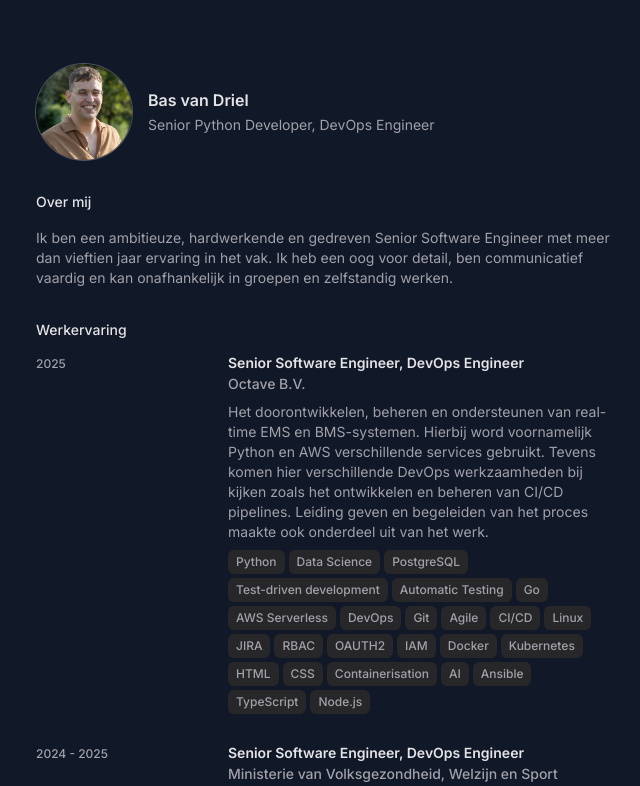
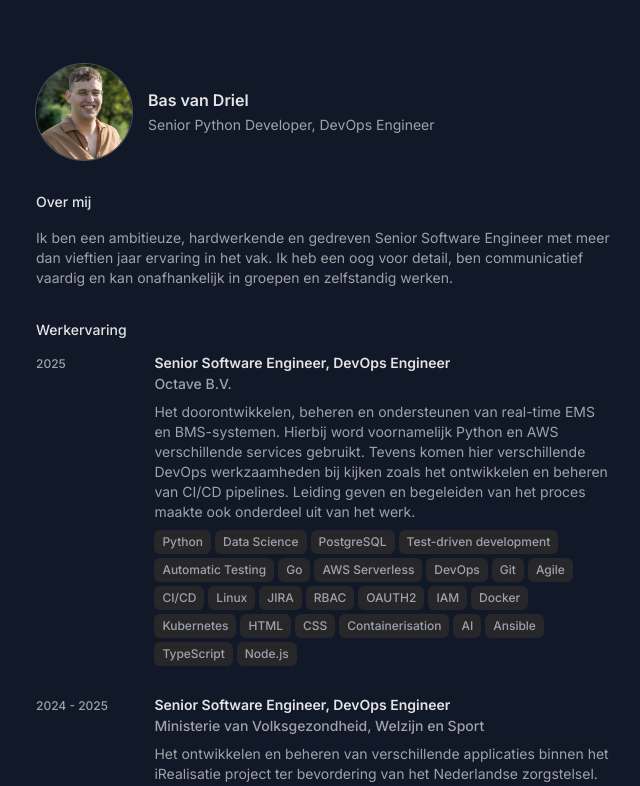
Before and after one commit to basvandriel/portfolio-website, a React (Create React App) app: page / in a window 1280 px wide. Shown: the top 786 px of the page, without its empty margins (316-956 px from the left). Built offline with nearby package versions, Linux system fonts and the light colour scheme; what @react-pdf/renderer, react-pdf-tailwind would draw is missing.

Commit message:
work on cols

```diff
--- a/src/RedesignedWorkSection.tsx
+++ b/src/RedesignedWorkSection.tsx
@@ -30,15 +30,11 @@ const WorkExperienceListing = ({
       : formattedStart + " - " + formattedEnd;
 
   return (
-    <div className="flex w-full">
-      {/* duration section */}
-      <div className="w-1/3 text-xs text-zinc-400 font-medium">
-        {/* {formattedStart == formattedEnd ? formattedStart : ""} */}
-        {formattedDate}
-      </div>
+    <div className="grid grid-cols-5 w-full gap-4">
+      <div className="text-xs text-zinc-400 font-medium">{formattedDate}</div>
 
       {/* description section */}
-      <div className="w-2/3">
+      <div className="col-span-4">
         <h4 className="text-sm text-zinc-200 font-semibold align-middle leading-none">
           {jobTitle.trim()}
         </h4>
```
